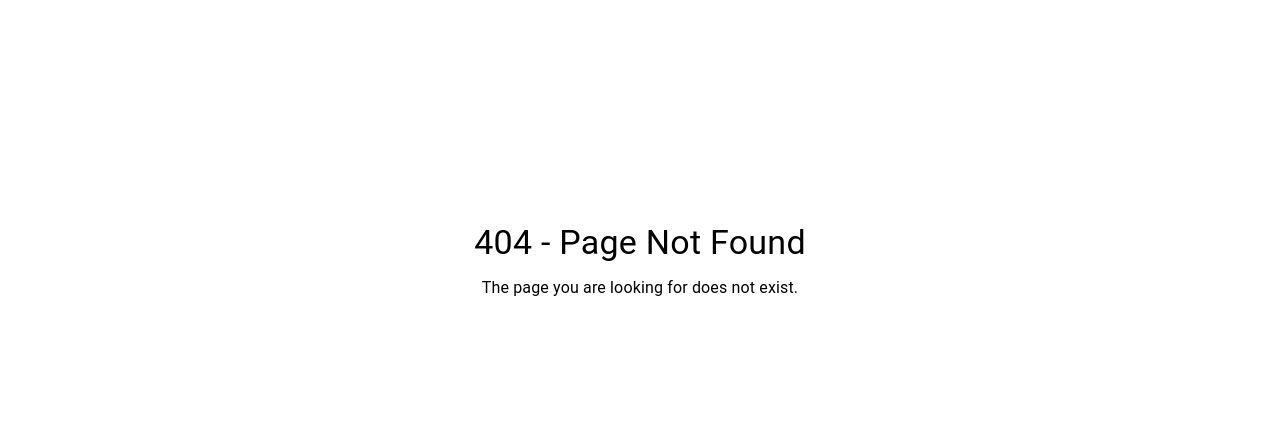
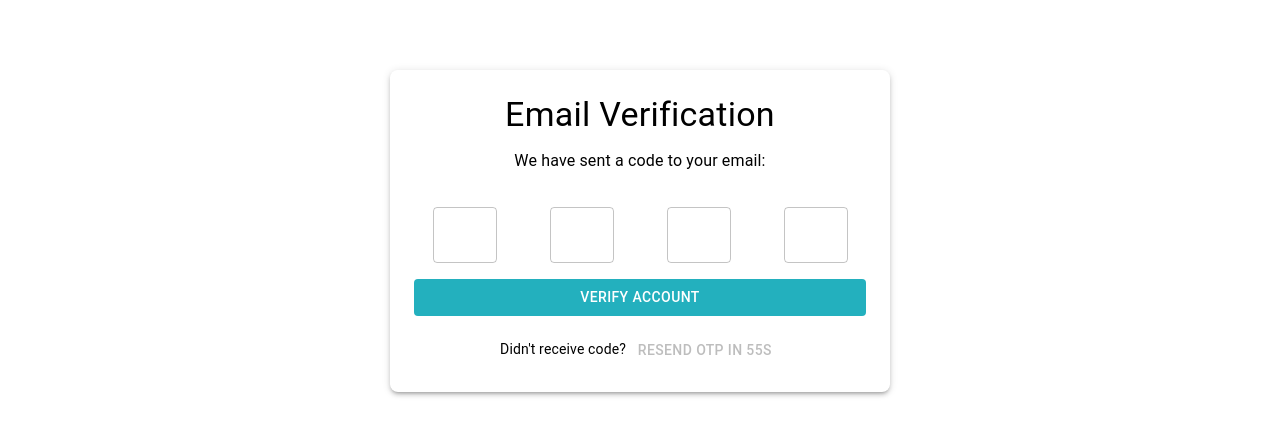
Before and after one commit to NuthanReddyH/beyondfinds, a React (Create React App) app in the folder frontend/: page /otp in a window 1280 px wide. Shown: the part 225-667 px from the top of the page. Built offline with nearby package versions, Linux system fonts and the light colour scheme; no server answers.

Commit message:
Forgot Password Functionality

```diff
--- a/frontend/src/App.js
+++ b/frontend/src/App.js
@@ -18,6 +18,8 @@ import Chat from "./components/Chat/Chat";
 import ListingDashboard from "./components/Admin/ListingDashboard";
 import ChatWindow from "./components/Chat/ChatWindow";
 import ForgotPassword from "./components/common/ForgotPassword";
+import OtpPage from "./components/Login/OtpPage";
+import ResetPassword from "./components/Login/ResetPassword";
 
 // Lazy-loaded components
 const Home = lazy(() => import("./components/Home/Home"));
@@ -63,6 +65,8 @@ function App() {
               <Route path="/chat" element={<ChatWindow />} />
               <Route path="/chat/:sellerName/:username" element={<Chat />} />
               <Route path="/forgotpassword" element={<ForgotPassword />} />
+              <Route path="/otp" element={<OtpPage />} />
+              <Route path="/reset" element={<ResetPassword />} />
               {/* Catch-all route for 404 errors */}
               <Route path="*" element={<ErrorPage />} />
             </Routes>
--- a/frontend/src/api/auth.js
+++ b/frontend/src/api/auth.js
@@ -136,6 +136,17 @@ export const getUsernameById = async (userId) => {
   }
 };
 
+export const getUsernameByEmail = async (email) => {
+  try {
+    const response = await api.post('/auth/username', { email });
+    return response.data.username;
+  } catch (error) {
+    console.error({ error });
+    throw error;
+  }
+};
+
+
 
 export const sendOtp = async (email) => {
   try {
--- a/frontend/src/components/Login/Login.js
+++ b/frontend/src/components/Login/Login.js
@@ -73,11 +73,29 @@ const Login = () => {
     setSnackbarOpen(false);
   };
 
-  const handleSendOTP = (email) => {
-    // Logic to send OTP to the email
+  const handleSendOTP = async (email) => {
     console.log('Sending OTP to:', email);
-    dispatch(sendOtpThunk(email));
+
+    try {
+      const result = await dispatch(sendOtpThunk(email));
+      console.log({result})
+      if (result?.error) {
+        const errorMessage = result?.payload || "Error sending OTP.";
+        setIsError(true);
+        handleSnackbarOpen(errorMessage);
+      } else {
+        setIsError(false);
+        handleSnackbarOpen("OTP sent successfully.");
+        navigate('/otp', { state: { email: email, otp: result?.payload?.otp } });
+
+      }
+    } catch (error) {
+      console.error('Error in handleSendOTP:', error);
+      setIsError(true);
+      handleSnackbarOpen("An unexpected error occurred.");
+    }
   };
+
 
   const handleSubmit = async (event) => {
     event.preventDefault();
--- /dev/null
+++ b/frontend/src/components/Login/OtpPage.js
@@ -0,0 +1,131 @@
+import React, { useState, useEffect } from "react";
+import { useLocation, useNavigate } from "react-router-dom";
+import { TextField, Button, Grid, Typography, Box } from "@mui/material";
+import { useDispatch } from "react-redux";
+import { sendOtpThunk } from "../../data/authSlice";
+
+export default function OtpPage() {
+  const location = useLocation();
+  const navigate = useNavigate();
+  const dispatch = useDispatch();
+  const { email, otp } = location.state || { email: "", otp: "" };
+  const [timerCount, setTimer] = useState(60);
+  const [OTPinput, setOTPinput] = useState(["", "", "", ""]);
+  const [disable, setDisable] = useState(true);
+  const [otpError, setOtpError] = useState("");
+  const [isError,setIsError] = useState(false);
+
+  const verifyOTP = () => {
+    if (parseInt(OTPinput.join("")) === parseInt(otp)) {
+      navigate("/reset",{ state: { email: email} });
+      setOtpError("");
+    } else {
+      setOtpError(
+        "The code you have entered is not correct. Please try again."
+      );
+    }
+  };
+
+  const resendOtp = async () => {
+    console.log('Sending OTP to:', email);
+
+    try {
+      const result = await dispatch(sendOtpThunk(email));
+      if (result?.error) {
+        const errorMessage = result?.payload || "Error sending OTP.";
+        console.log("Error", errorMessage);
+      } else {
+        navigate('/otp', { state: { email: email, otp: result?.payload?.otp } });
+
+      }
+    } catch (error) {
+      console.error('Error in handleSendOTP:', error);
+    }
+  };
+
+  useEffect(() => {
+    let interval = setInterval(() => {
+      setTimer((lastTimerCount) => {
+        lastTimerCount <= 1 && clearInterval(interval);
+        return lastTimerCount <= 1 ? 0 : lastTimerCount - 1;
+      });
+    }, 1000);
+    return () => clearInterval(interval);
+  }, []);
+
+  useEffect(() => {
+    if (timerCount === 0) setDisable(false);
+  }, [timerCount]);
+
+  return (
+    <Box
+      sx={{
+        display: "flex",
+        justifyContent: "center",
+        alignItems: "center",
+        height: "80vh",
+      }}
+    >
+      <Box
+        sx={{ maxWidth: 500, width: 500, p: 3, boxShadow: 3, borderRadius: 2 }}
+      >
+        <Typography variant="h4" textAlign="center" gutterBottom>
+          Email Verification
+        </Typography>
+        <Typography variant="subtitle1" textAlign="center">
+          We have sent a code to your email: {email}
+        </Typography>
+        <form onSubmit={(e) => e.preventDefault()}>
+          <Grid container spacing={2} justifyContent="center" marginTop={2}>
+            {OTPinput.map((_, index) => (
+              <Grid item xs={3} key={index}>
+                <TextField
+                  type="tel"
+                  inputProps={{
+                    maxLength: 1,
+                    inputMode: "numeric",
+                    pattern: "[0-9]*",
+                  }}
+                  variant="outlined"
+                  value={OTPinput[index]}
+                  onChange={(e) => {
+                    if (
+                      e.target.value === "" ||
+                      /^[0-9]$/.test(e.target.value)
+                    ) {
+                      setOTPinput(
+                        OTPinput.map((digit, idx) =>
+                          idx === index ? e.target.value : digit
+                        )
+                      );
+                    }
+                  }}
+                  sx={{ width: "4rem" }}
+                />
+              </Grid>
+            ))}
+          </Grid>
+          {otpError && (
+            <Typography color="error" textAlign="center" marginTop={2}>
+              {otpError}
+            </Typography>
+          )}
+          <Button
+            style={{backgroundColor: '#23B0BE', color: '#FFF'}}
+            fullWidth
+            onClick={verifyOTP}
+            sx={{ mt: 2 }}
+          >
+            Verify Account
+          </Button>
+          <Typography variant="body2" textAlign="center" marginTop={2}>
+            Didn't receive code?{" "}
+            <Button disabled={disable} onClick={resendOtp} color="secondary">
+              {disable ? `Resend OTP in ${timerCount}s` : "Resend OTP"}
+            </Button>
+          </Typography>
+        </form>
+      </Box>
+    </Box>
+  );
+}
--- /dev/null
+++ b/frontend/src/components/Login/ResetPassword.js
@@ -0,0 +1,139 @@
+import React, { useState, useEffect } from "react";
+import {
+  Box,
+  TextField,
+  Button,
+  Typography,
+  Snackbar,
+  SnackbarContent,
+  IconButton,
+} from "@mui/material";
+import { useDispatch } from "react-redux";
+import { updateUserThunk } from "../../data/authSlice";
+import { useLocation, useNavigate } from "react-router-dom";
+import { getUsernameByEmail } from "../../api/auth";
+import { Close } from "@mui/icons-material";
+
+const ResetPassword = () => {
+  const location = useLocation();
+  const navigate = useNavigate();
+  const { email } = location.state || { email: "" };
+  const [newPassword, setNewPassword] = useState("");
+  const [rePassword, setRePassword] = useState("");
+  const [rePasswordError, setRePasswordError] = useState("");
+  const [username, setUsername] = useState("");
+  const [snackbarOpen, setSnackbarOpen] = useState(false);
+  const [snackbarMessage, setSnackbarMessage] = useState("");
+  const [isError, setIsError] = useState(false);
+  const dispatch = useDispatch();
+
+  useEffect(() => {
+    if (email) {
+      getUsernameByEmail(email)
+        .then((username) => setUsername(username))
+        .catch((error) => {
+          console.error("Failed to fetch username", error);
+        });
+    }
+  }, [email]);
+
+  const handleSnackbarOpen = (message) => {
+    setSnackbarMessage(message);
+    setSnackbarOpen(true);
+  };
+
+  const handleSnackbarClose = () => {
+    setSnackbarOpen(false);
+  };
+
+  const handleSaveChanges = async () => {
+    if (newPassword !== rePassword) {
+      setRePasswordError("Passwords do not match.");
+      return;
+    }
+
+    const formData = new FormData();
+    formData.append("newPassword", newPassword);
+    formData.append("username", username);
+
+    try {
+      const result = await dispatch(updateUserThunk(formData));
+      if (result?.payload) {
+        handleSnackbarOpen(result?.payload?.message);
+        setTimeout(() => {
+          navigate("/login");
+        }, 4000);
+      } else {
+        handleSnackbarOpen("An unknown error occurred.");
+      }
+    } catch (error) {
+      handleSnackbarOpen("Failed to update password.");
+      console.error("Error updating password:", error);
+    }
+  };
+
+  return (
+    <Box
+      sx={{
+        p: 3,
+        display: "flex",
+        flexDirection: "column",
+        alignItems: "center",
+      }}
+    >
+      <Typography variant="h4" sx={{ mb: 4, textAlign: "center" }}>
+        Reset Password
+      </Typography>
+      <TextField
+        fullWidth
+        margin="normal"
+        label="New Password"
+        type="password"
+        value={newPassword}
+        onChange={(e) => setNewPassword(e.target.value)}
+        sx={{ maxWidth: "500px", width: "100%" }}
+      />
+      <TextField
+        fullWidth
+        margin="normal"
+        label="Re-Type New Password"
+        type="password"
+        value={rePassword}
+        onChange={(e) => setRePassword(e.target.value)}
+        error={rePasswordError.length > 0}
+        helperText={rePasswordError}
+        sx={{ maxWidth: "500px", width: "100%" }}
+      />
+      <Button
+        style={{ backgroundColor: "#23B0BE", color: "#FFF" }}
+        onClick={handleSaveChanges}
+        sx={{ mt: 2, maxWidth: "500px", width: "100%" }}
+      >
+        RESET
+      </Button>
+      <Snackbar
+        open={snackbarOpen}
+        autoHideDuration={6000}
+        onClose={handleSnackbarClose}
+        anchorOrigin={{ vertical: "bottom", horizontal: "right" }}
+      >
+        <SnackbarContent
+          message={snackbarMessage}
+          className={!isError ? "snack-positive" : "snack-negative"}
+          action={
+            <IconButton
+              size="small"
+              aria-label="close"
+              color="inherit"
+              onClick={handleSnackbarClose}
+            >
+              <Close fontSize="small" />
+            </IconButton>
+          }
+        />
+      </Snackbar>
+    </Box>
+  );
+};
+
+export default ResetPassword;
```
Also changed, not shown: 2 other files (tests, documents, lock files or other folders).
